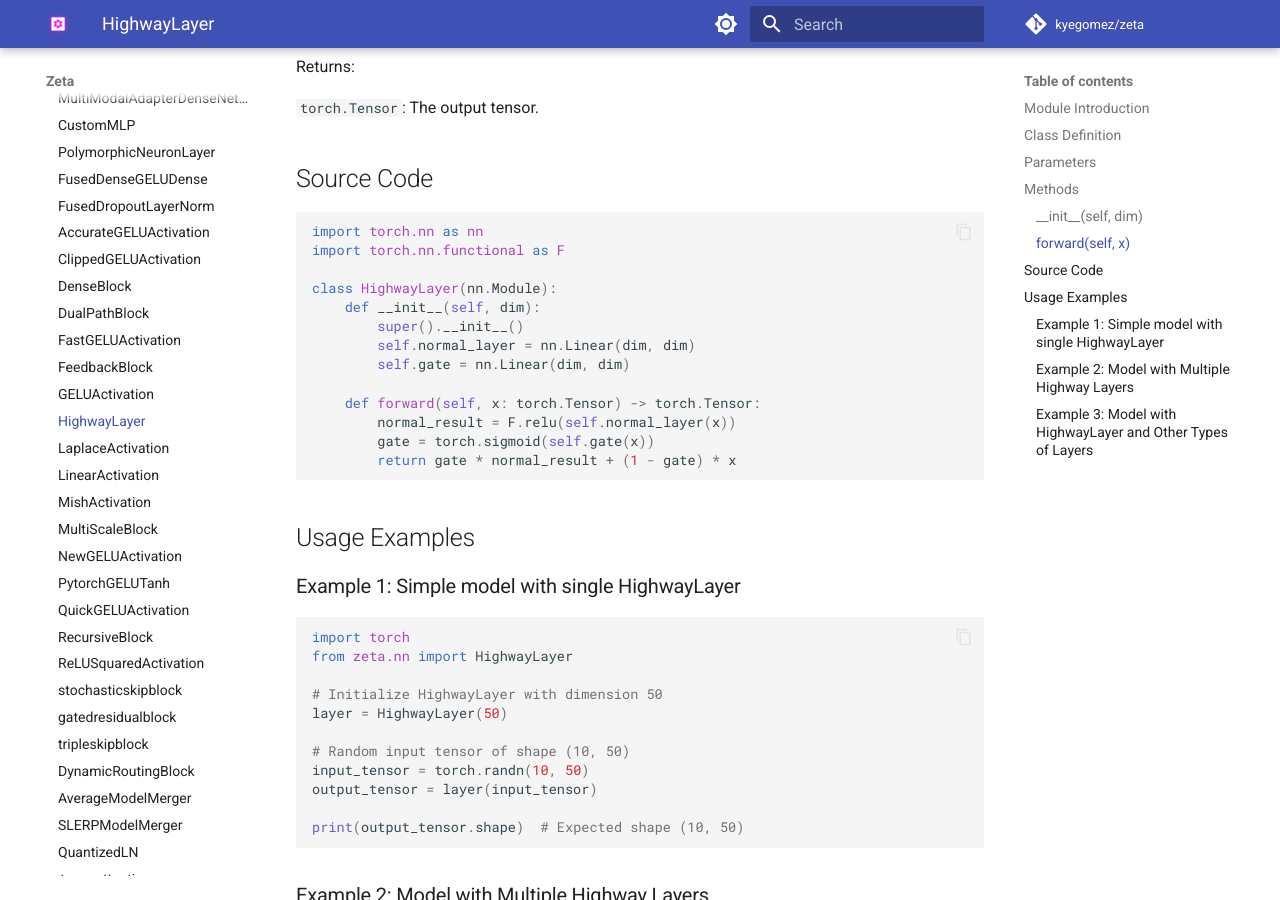
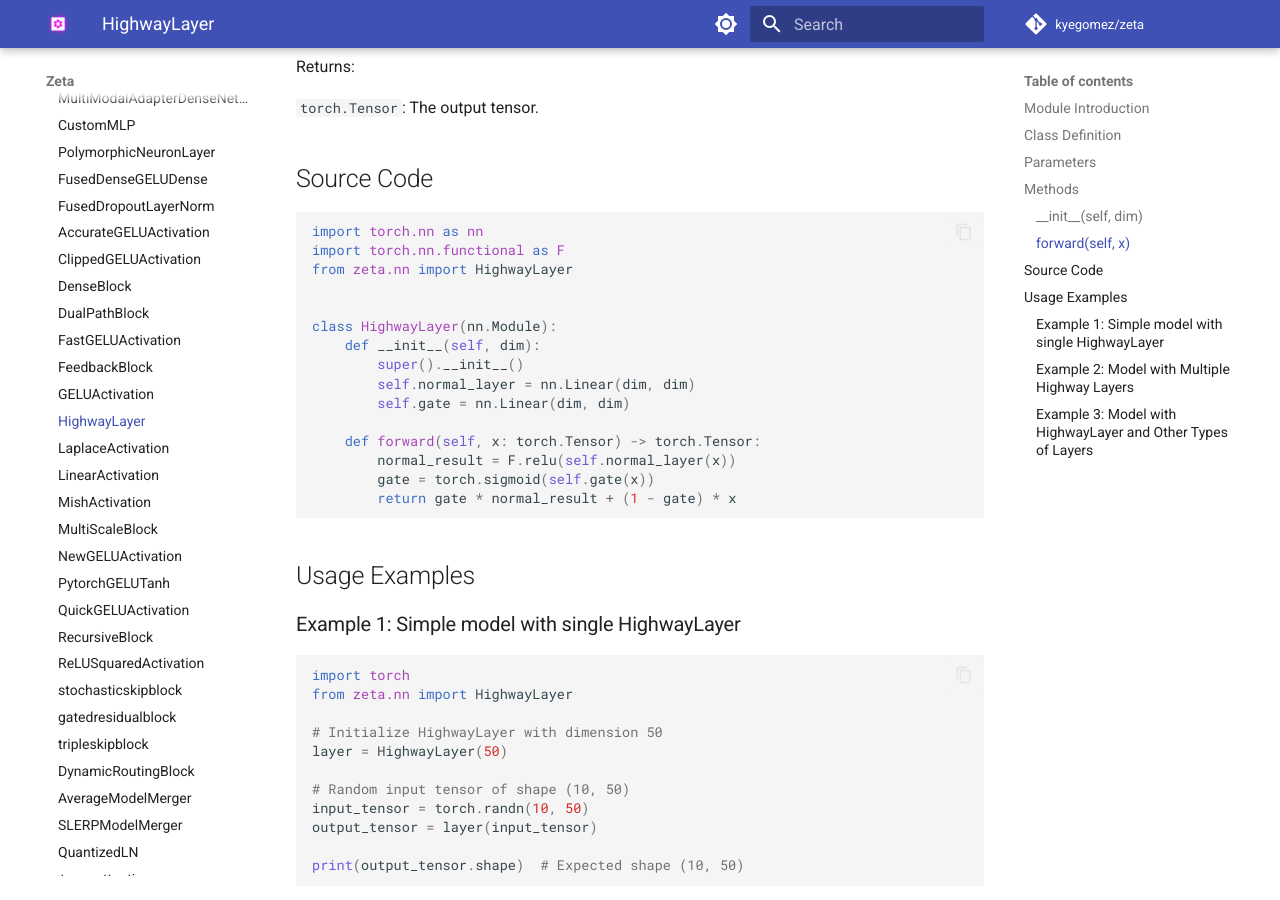
Before and after one commit to kyegomez/zeta, an MkDocs documentation site: the page built from docs/zeta/nn/modules/highwaylayer.md, in a window 1280 px wide and 900 px high, scrolled down 1461 px. Built offline with MkDocs 1.6.1 and Material for MkDocs 9.7.7, drawn with Linux system fonts in a browser that asks for light colours; comment, search, counter and statistics services are not loaded.

Commit message:
Update highwaylayer.md

````diff
--- a/docs/zeta/nn/modules/highwaylayer.md
+++ b/docs/zeta/nn/modules/highwaylayer.md
@@ -51,6 +51,8 @@
 ```python
 import torch.nn as nn
 import torch.nn.functional as F
+from zeta.nn import HighwayLayer
+
 
 class HighwayLayer(nn.Module):
     def __init__(self, dim):
````
